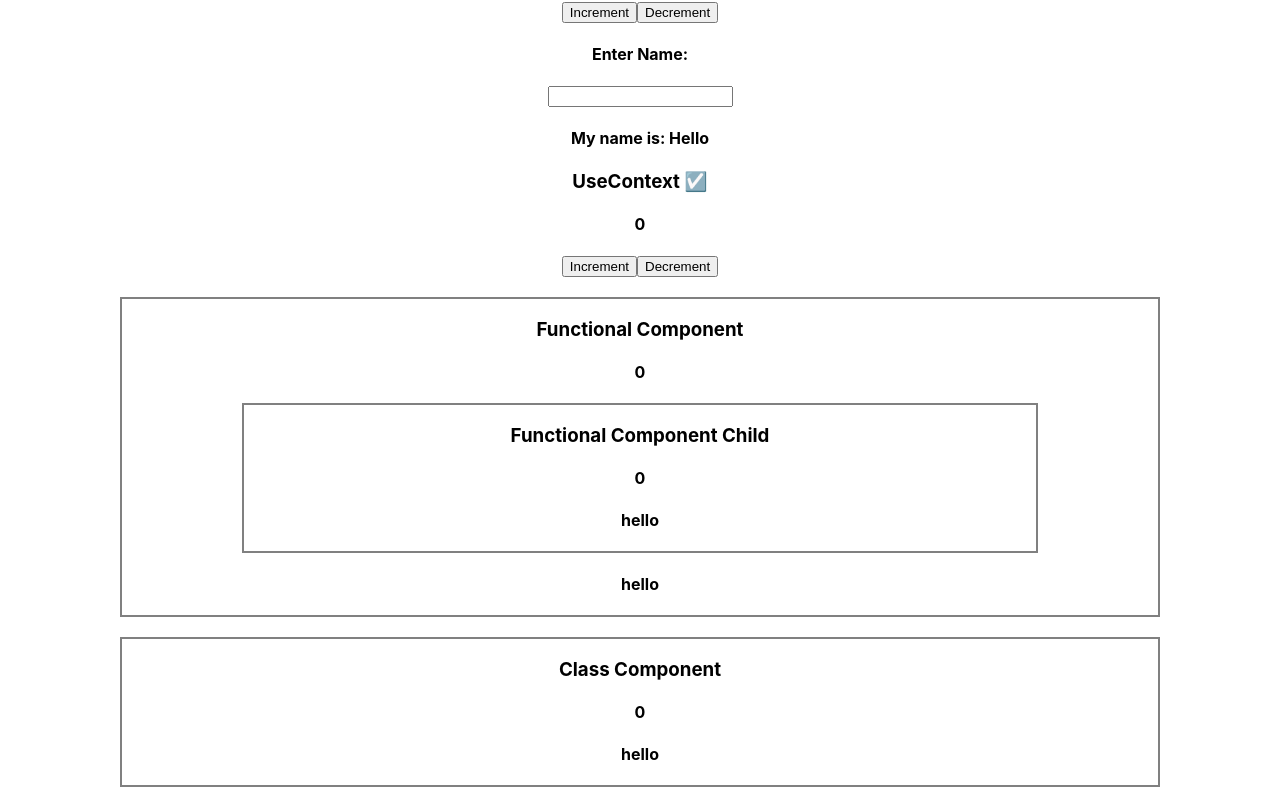
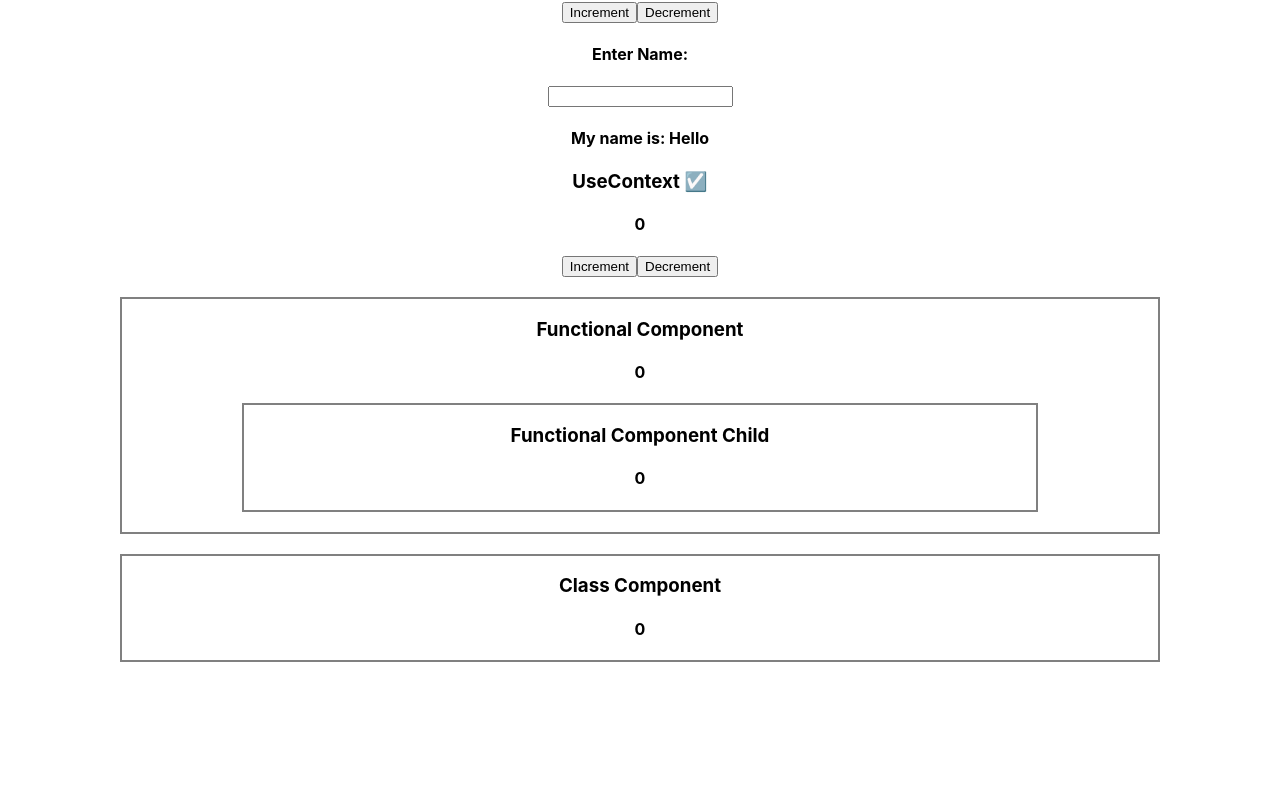
Before and after one commit to Tausif4171/React-Hooks, a React (Create React App) app: page / in a window 1280 px wide. Shown: the part 1124-1931 px from the top of the page. After the commit the page ends 1806 px from the top, so only its background shows below. Built offline with nearby package versions, Linux system fonts and the light colour scheme.

Commit message:
useContext hook used in functional component

```diff
--- a/src/React Hooks/useContext.js/FComponent.js
+++ b/src/React Hooks/useContext.js/FComponent.js
@@ -1,28 +1,23 @@
-import React from "react";
+import React, { useContext } from "react";
 import { CounterContext } from "./CounterContext";
 
-const FComponent = (props) => {
-  const { counter } = props;
+const FComponent = () => {
+  const value = useContext(CounterContext); // useContext avoid props drilling means passing counter values as a props to multiple component.
   return (
     <div style={{ border: "2px solid grey", margin: "20px 120px 20px 120px" }}>
       <h3>Functional Component</h3>
-      <h4>{counter}</h4>
-      <FComponentChild counter={counter} />
-      <CounterContext.Consumer>
-        {(value) => <h4>{value}</h4>}
-      </CounterContext.Consumer>
+      <h4>{value}</h4>
+      <FComponentChild />
     </div>
   );
 };
 
 const FComponentChild = ({ counter }) => {
+  const value = useContext(CounterContext);
   return (
     <div style={{ border: "2px solid grey", margin: "20px 120px 20px 120px" }}>
       <h3>Functional Component Child</h3>
-      <h4>{counter}</h4>
-      <CounterContext.Consumer>
-        {(value) => <h4>{value}</h4>}
-      </CounterContext.Consumer>
+      <h4>{value}</h4>
     </div>
   );
 };
--- a/src/React Hooks/useContext.js/Main.js
+++ b/src/React Hooks/useContext.js/Main.js
@@ -1,7 +1,7 @@
 import React, { useState } from "react";
 import FComponent from "./FComponent";
 import CComponent from "./CComponent";
-import {CounterContext} from "./CounterContext";
+import { CounterContext } from "./CounterContext";
 
 const UseContext = () => {
   const [counter, setCounter] = useState(0);
@@ -15,11 +15,10 @@ const UseContext = () => {
       <h4>{counter}</h4>
       <button onClick={increment}>Increment</button>
       <button onClick={() => setCounter(counter - 1)}>Decrement</button>
-      <CounterContext.Provider value="hello">
-      <FComponent counter={counter} />
-      <CComponent counter={counter} />
+      <CounterContext.Provider value={counter}>
+        <FComponent />
+        <CComponent />
       </CounterContext.Provider>
-
     </div>
   );
 };
```
